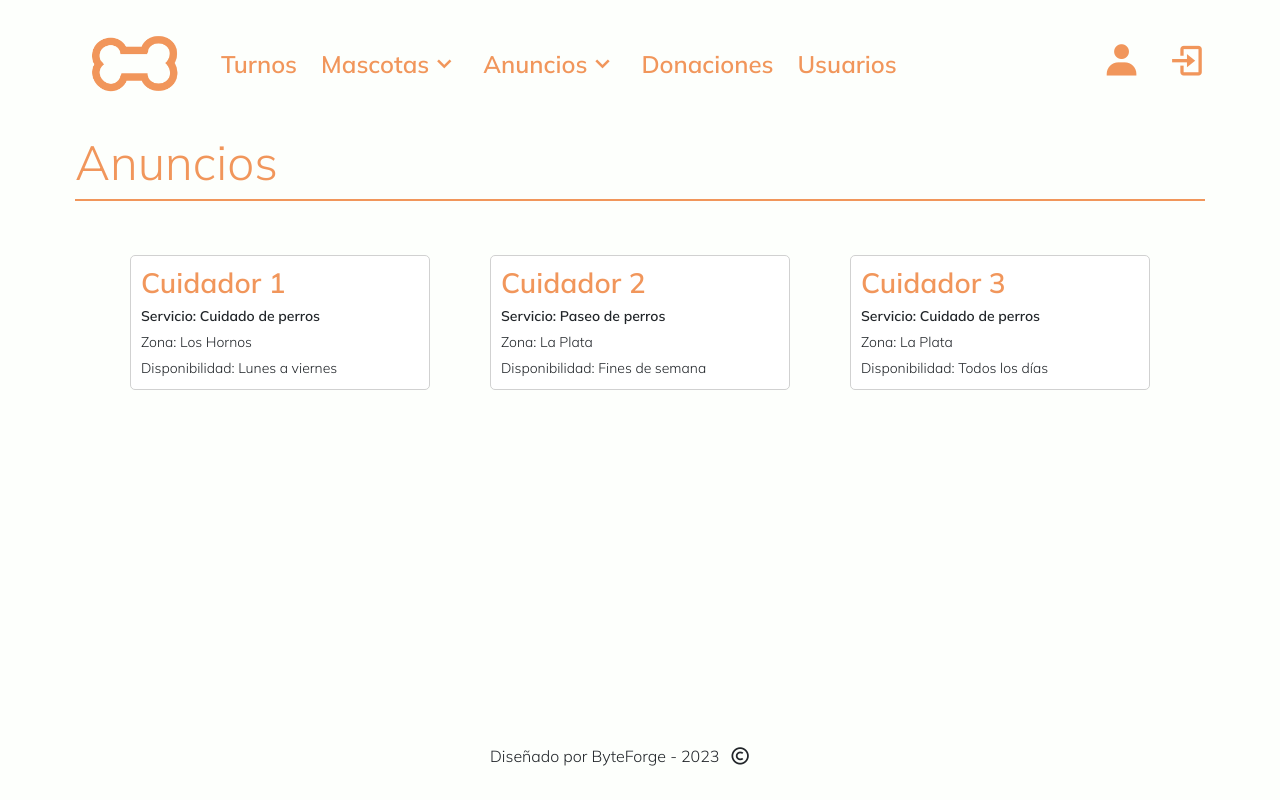
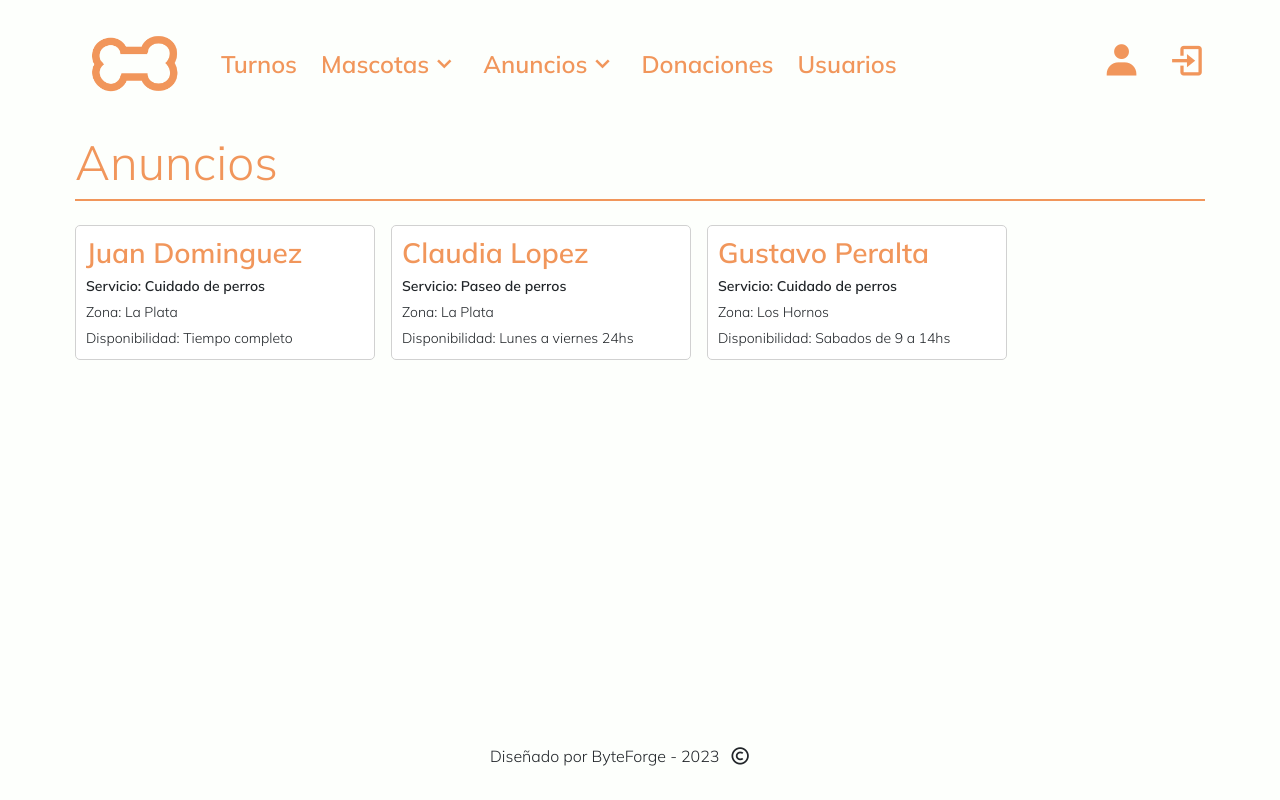
Before and after one commit to Ationno/App-Veterinaria-INGS2, an Angular app: page /anuncios in a window 1280 px wide. Built offline with nearby package versions, Linux system fonts and the light colour scheme; data requests are answered from the project's data file.

Commit message:
anuncio component modificado

```diff
--- a/db.json
+++ b/db.json
@@ -24,5 +24,29 @@
       "telefono": "asdasd",
       "email": "asdasd@sad"
     }
+  ],
+
+  "anuncios": [
+    {
+      "id": 1,
+      "nombre": "Juan Dominguez",
+      "servicio": "Cuidado de perros",
+      "zona": "La Plata",
+      "disponibilidad": "Tiempo completo"
+    },
+    {
+      "id": 2,
+      "nombre": "Claudia Lopez",
+      "servicio": "Paseo de perros",
+      "zona": "La Plata",
+      "disponibilidad": "Lunes a viernes 24hs"
+    },
+    {
+      "id": 3,
+      "nombre": "Gustavo Peralta",
+      "servicio": "Cuidado de perros",
+      "zona": "Los Hornos",
+      "disponibilidad": "Sabados de 9 a 14hs"
+    }
   ]
 }
--- a/src/app/app.module.ts
+++ b/src/app/app.module.ts
@@ -13,7 +13,6 @@ import { NgbModule } from '@ng-bootstrap/ng-bootstrap';
 
 //Anuncios
 import { AnunciosComponent } from './components/anuncios/anuncio.component';
-import { ListaAnunciosComponent } from './components/anuncios/lista-anuncios/lista-anuncios.component';
 
 //Usuarios
 import { UsuariosComponent } from './components/usuarios/usuarios.component';
@@ -34,7 +33,6 @@ import { ListaTurnosComponent } from './components/turnos/lista-turnos/lista-tur
     HomeComponent,
     NavComponent,
     AnunciosComponent,
-    ListaAnunciosComponent,
     UsuariosComponent,
     PerfilUsuarioComponent,
     FormularioUsuarioComponent,
--- a/src/app/components/anuncios/anuncio.component.css
+++ b/src/app/components/anuncios/anuncio.component.css
@@ -3,8 +3,47 @@ h1 {
     padding-bottom: .15em;
     border-bottom: 2px solid #F1965B;
 }
-.anuncios {
-    display: flex;
-    grid-template-columns: repeat(auto-fit, minmax(125px, 175px));
-    column-gap: 1em;
+
+.anuncios{
+  display: flex;
+  grid-template-columns: repeat(auto-fit, minmax(125px, 175px));
+  column-gap: 1em;
+  align-items: center;
+  justify-content: flex-start;
 }
+
+.anuncio {
+    width: 300px;
+    margin-bottom: 20px;
+    padding: 10px;
+    border: 1px solid #d1d1d1;
+    border-radius: 5px;
+    background-color: #ffffff;
+}
+
+.anuncio img {
+  width: 100%;
+  height: auto;
+  margin-bottom: 10px;
+  border-radius: 4px;
+}
+
+.anuncio h2 {
+  margin-top: 0;
+  font-weight: 700;
+  font-size: 1.75rem;
+  margin-bottom: .25em;
+}
+
+.anuncio p {
+  margin: 5px 0;
+  font-size: 14px;
+}
+
+.anuncio p:first-of-type {
+  font-weight: bold;
+}
+
+.anuncio p:last-of-type {
+  margin-bottom: 0;
+}
--- a/src/app/components/anuncios/anuncio.component.html
+++ b/src/app/components/anuncios/anuncio.component.html
@@ -1,5 +1,11 @@
 <div>
     <h1>Anuncios</h1>
-    <div class="anuncios"></div>
-    <app-lista-anuncios [anuncios]="anuncios"></app-lista-anuncios>
+    <div class="anuncios">
+      <div *ngFor="let anuncio of anuncios" class="anuncio">
+        <h2>{{ anuncio.nombre }}</h2>
+        <p>Servicio: {{ anuncio.servicio }}</p>
+        <p>Zona: {{ anuncio.zona }}</p>
+        <p>Disponibilidad: {{ anuncio.disponibilidad }}</p>
+      </div>
+    </div>
 </div>
--- a/src/app/components/anuncios/anuncio.component.ts
+++ b/src/app/components/anuncios/anuncio.component.ts
@@ -1,5 +1,7 @@
 import { Component } from '@angular/core';
 import { Anuncio } from 'src/app/interfaces/Anuncio';
+import { AnunciosService } from 'src/app/servicios/anuncios.service';
+import { Subscription } from 'rxjs';
 
 @Component({
     selector: 'app-anuncio',
@@ -9,12 +11,17 @@ import { Anuncio } from 'src/app/interfaces/Anuncio';
 
 export class AnunciosComponent {
     anuncios : Anuncio[] = [];
+    subscription?: Subscription;
+    anuncio!: Anuncio;
 
-    constructor(){
-        this.anuncios = [
-            { id: 1, nombre: "Cuidador 1", servicio: "Cuidado de perros", zona: "Los Hornos", disponibilidad: "Lunes a viernes" },
-            { id: 2, nombre: "Cuidador 2", servicio: "Paseo de perros", zona: "La Plata", disponibilidad: "Fines de semana" },
-            { id: 3, nombre: "Cuidador 3", servicio: "Cuidado de perros", zona: "La Plata", disponibilidad: "Todos los días" }
-        ];
-    }
+    constructor(
+        private anunciosService: AnunciosService,
+    ){}
+
+    ngOnInit() {
+		this.anunciosService.get().subscribe((anuncios) => {
+			this.anuncios = anuncios
+		})
+	}
+
 }
--- a/src/app/components/anuncios/lista-anuncios/lista-anuncios.component.css
+++ /dev/null
@@ -1,43 +0,0 @@
-.anuncios {
-    display: flex;
-    flex-wrap: wrap;
-    justify-content: center;
-    gap: 60px;
-    margin-top: 30px;
-  }
-
-  .anuncio {
-    width: 300px;
-    margin-bottom: 20px;
-    padding: 10px;
-    border: 1px solid #d1d1d1;
-    border-radius: 5px;
-    background-color: #ffffff;
-  }
-
-  .anuncio img {
-    width: 100%;
-    height: auto;
-    margin-bottom: 10px;
-    border-radius: 4px;
-  }
-
-  .anuncio h2 {
-    margin-top: 0;
-    font-weight: 700;
-    font-size: 1.75rem;
-    margin-bottom: .25em;
-  }
-
-  .anuncio p {
-    margin: 5px 0;
-    font-size: 14px;
-  }
-
-  .anuncio p:first-of-type {
-    font-weight: bold;
-  }
-
-  .anuncio p:last-of-type {
-    margin-bottom: 0;
-  }
--- a/src/app/components/anuncios/lista-anuncios/lista-anuncios.component.html
+++ /dev/null
@@ -1,8 +0,0 @@
-<div class="anuncios">
-    <div *ngFor="let anuncio of anuncios" class="anuncio">
-        <h2>{{ anuncio.nombre }}</h2>
-        <p>Servicio: {{ anuncio.servicio }}</p>
-        <p>Zona: {{ anuncio.zona }}</p>
-        <p>Disponibilidad: {{ anuncio.disponibilidad }}</p>
-    </div>
-</div>
--- a/src/app/components/anuncios/lista-anuncios/lista-anuncios.component.ts
+++ /dev/null
@@ -1,16 +0,0 @@
-import { Component, Input } from '@angular/core';
-import { Anuncio } from '../../../interfaces/Anuncio'
-
-@Component({
-  selector: 'app-lista-anuncios',
-  templateUrl: './lista-anuncios.component.html',
-  styleUrls: ['./lista-anuncios.component.css']
-})
-
-export class ListaAnunciosComponent {
-  @Input() anuncios: Anuncio[];
-
-  constructor() {
-    this.anuncios = [];
-  }
-}
```
